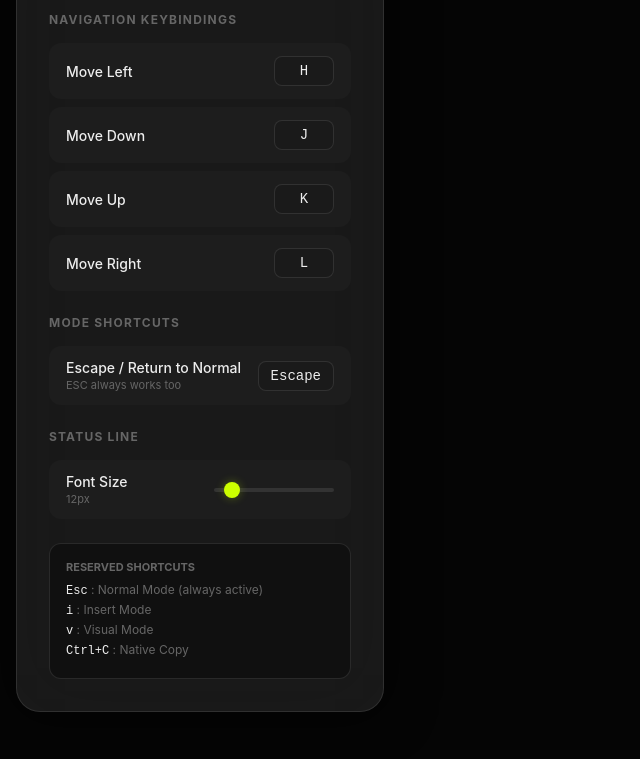
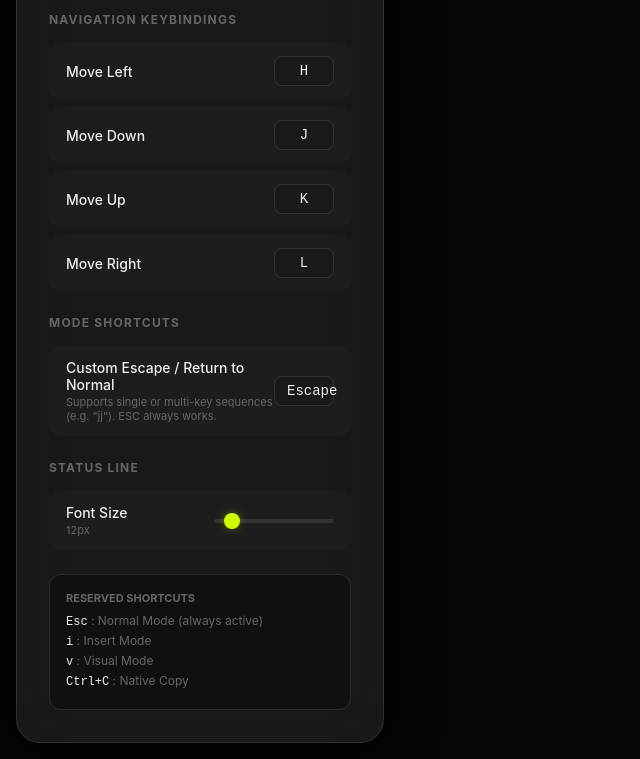
Before and after one commit to mauricio-b-mossi/google_docs_vim, a website built with Vite: page options.html in a window 1280 px wide. Shown: the part 98-857 px from the top of the page, without its empty margins (0-640 px from the left). Before the commit the page ends 826 px from the top, so only its background shows below. Built offline with nearby package versions, Linux system fonts and the light colour scheme; some packages are replaced by stand-ins of ours.

Commit message:
docs: clarify customEscape composed key support in options UI

```diff
--- a/options.html
+++ b/options.html
@@ -51,8 +51,8 @@
     <div class="keybinding-list">
       <div class="keybinding-item">
         <div class="keybinding-label">
-          Escape / Return to Normal
-          <div class="keybinding-sublabel">ESC always works too</div>
+          Custom Escape / Return to Normal
+          <div class="keybinding-sublabel">Supports single or multi-key sequences (e.g. "jj"). ESC always works.</div>
         </div>
         <button type="button" id="customEscape" class="keybinding-btn"></button>
       </div>
```
Also changed, not shown: dist/assets/content.js-CkSQge1F.js (deleted), dist/assets/content.js-ffSgs39I.js (added), dist/assets/options.html-COeU2Pua.js (added), dist/manifest.json, dist/options.html, 1 other file.
